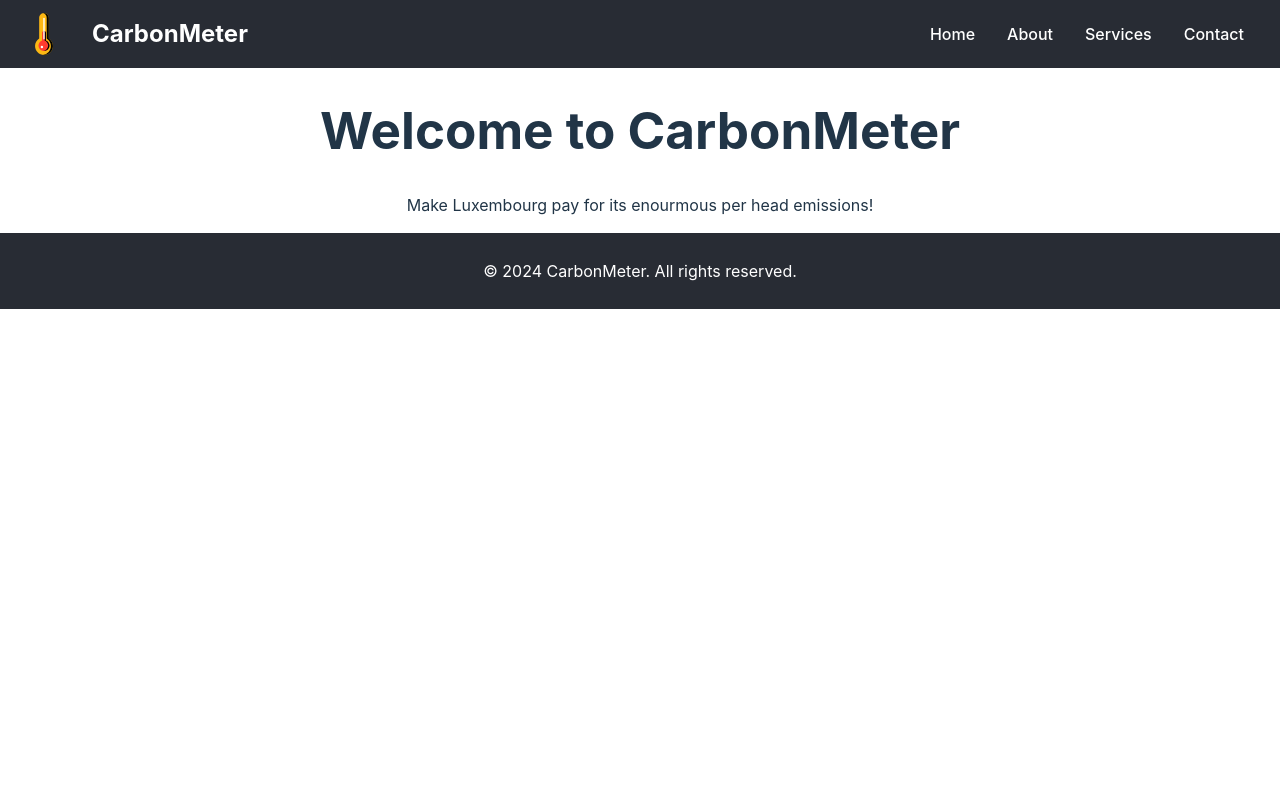
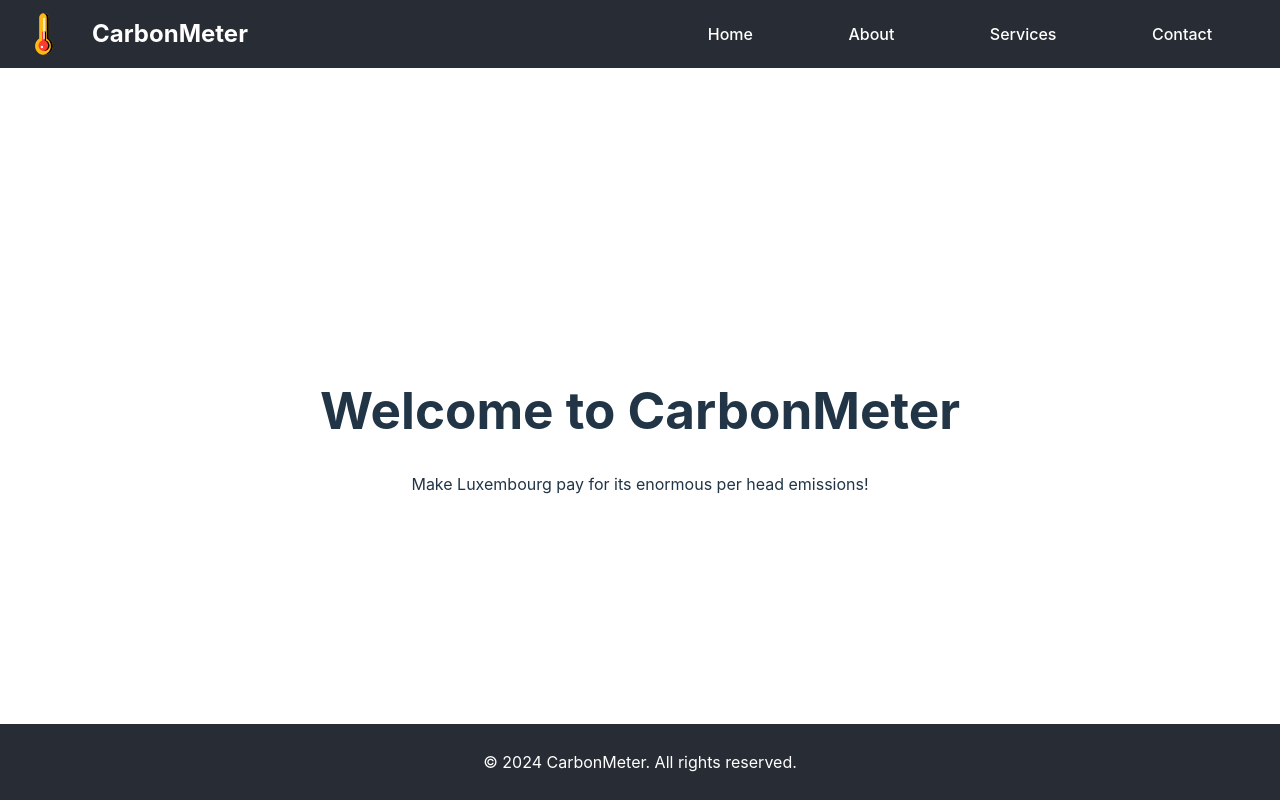
Before and after one commit to Butterbananenbrot/CarbonMeter, a React (Vite) app in the folder CarbonMeter/: page / in a window 1280 px wide. Built offline with nearby package versions, Linux system fonts and the light colour scheme.

Commit message:
centered the header, content, footer, added a shadow to the logo

```diff
--- a/CarbonMeter/src/App.css
+++ b/CarbonMeter/src/App.css
@@ -1,20 +1,18 @@
-#root {
-  display: flex;
-  flex-direction: column;
-  align-items: center;
-  justify-content: center;
-  min-height: 100vh;
+html, body, #root {
+  height: 100%;
   margin: 0;
   padding: 0;
-  text-align: center;
-  width: 100%;
 }
 
 .App {
   display: flex;
   flex-direction: column;
+  min-height: 100vh;
+  align-items: center;
+  justify-content: center;
   width: 100%;
-  min-height: 100vh;
+  box-sizing: border-box;
+  text-align: center;
 }
 
 header {
@@ -25,6 +23,10 @@ header {
   align-items: center;
   justify-content: space-between;
   width: 100%;
+  position: fixed;
+  top: 0;
+  left: 0;
+  right: 0;
   box-sizing: border-box;
 }
 
@@ -32,6 +34,12 @@ header .logo {
   height: 2em;
   margin-right: 1em;
   vertical-align: middle;
+  transition: transform 0.3s, filter 0.3s;
+}
+
+header .logo:hover {
+  transform: scale(1.1);
+  filter: drop-shadow(0 4px 8px rgba(255, 255, 255, 0.6));
 }
 
 header h1 {
@@ -41,12 +49,20 @@ header h1 {
   font-size: 1.5em;
 }
 
+header nav {
+  flex-grow: 1;
+  display: flex;
+  justify-content: flex-end;
+}
+
 header nav ul {
   list-style: none;
   display: flex;
-  justify-content: center;
+  justify-content: space-around;
   padding: 0;
   margin: 0;
+  width: 100%;
+  max-width: 600px;
 }
 
 header nav ul li {
@@ -61,23 +77,16 @@ header nav ul li a {
 
 .content {
   flex: 1;
+  display: flex;
+  align-items: center;
+  justify-content: center;
   padding: 2rem;
   width: 100%;
   max-width: 1280px;
   margin: 0 auto;
   box-sizing: border-box;
-}
-
-.card {
-  padding: 2em;
-  background: white;
-  border-radius: 8px;
-  box-shadow: 0 0 10px rgba(0, 0, 0, 0.1);
-  margin-bottom: 2em;
-}
-
-.read-the-docs {
-  color: #888;
+  text-align: center;
+  margin-top: 60px;
 }
 
 footer {
@@ -86,5 +95,9 @@ footer {
   color: white;
   text-align: center;
   width: 100%;
+  position: fixed;
+  bottom: 0;
+  left: 0;
+  right: 0;
   box-sizing: border-box;
 }
--- a/CarbonMeter/src/App.jsx
+++ b/CarbonMeter/src/App.jsx
@@ -7,9 +7,11 @@ const App = () => {
   return (
     <div className="App">
       <Header />
-      <main>
-        <h1>Welcome to CarbonMeter</h1>
-        <p>Make Luxembourg pay for its enourmous per head emissions!</p>
+      <main className="content">
+        <div className="centered">
+          <h1>Welcome to CarbonMeter</h1>
+          <p>Make Luxembourg pay for its enormous per head emissions!</p>
+        </div>
       </main>
       <Footer />
     </div>
--- a/CarbonMeter/src/index.css
+++ b/CarbonMeter/src/index.css
@@ -2,11 +2,9 @@
   font-family: Inter, system-ui, Avenir, Helvetica, Arial, sans-serif;
   line-height: 1.5;
   font-weight: 400;
-
   color-scheme: light dark;
   color: rgba(255, 255, 255, 0.87);
   background-color: #242424;
-
   font-synthesis: none;
   text-rendering: optimizeLegibility;
   -webkit-font-smoothing: antialiased;
@@ -18,6 +16,7 @@ a {
   color: #646cff;
   text-decoration: inherit;
 }
+
 a:hover {
   color: #535bf2;
 }
@@ -26,8 +25,11 @@ body {
   margin: 0;
   display: flex;
   place-items: center;
+  justify-content: center;
+  align-items: center;
   min-width: 320px;
   min-height: 100vh;
+  text-align: center;
 }
 
 h1 {
@@ -46,9 +48,11 @@ button {
   cursor: pointer;
   transition: border-color 0.25s;
 }
+
 button:hover {
   border-color: #646cff;
 }
+
 button:focus,
 button:focus-visible {
   outline: 4px auto -webkit-focus-ring-color;
@@ -59,9 +63,11 @@ button:focus-visible {
     color: #213547;
     background-color: #ffffff;
   }
+
   a:hover {
     color: #747bff;
   }
+
   button {
     background-color: #f9f9f9;
   }
```
Also changed, not shown: 1 other file (tests, documents, lock files or other folders).
